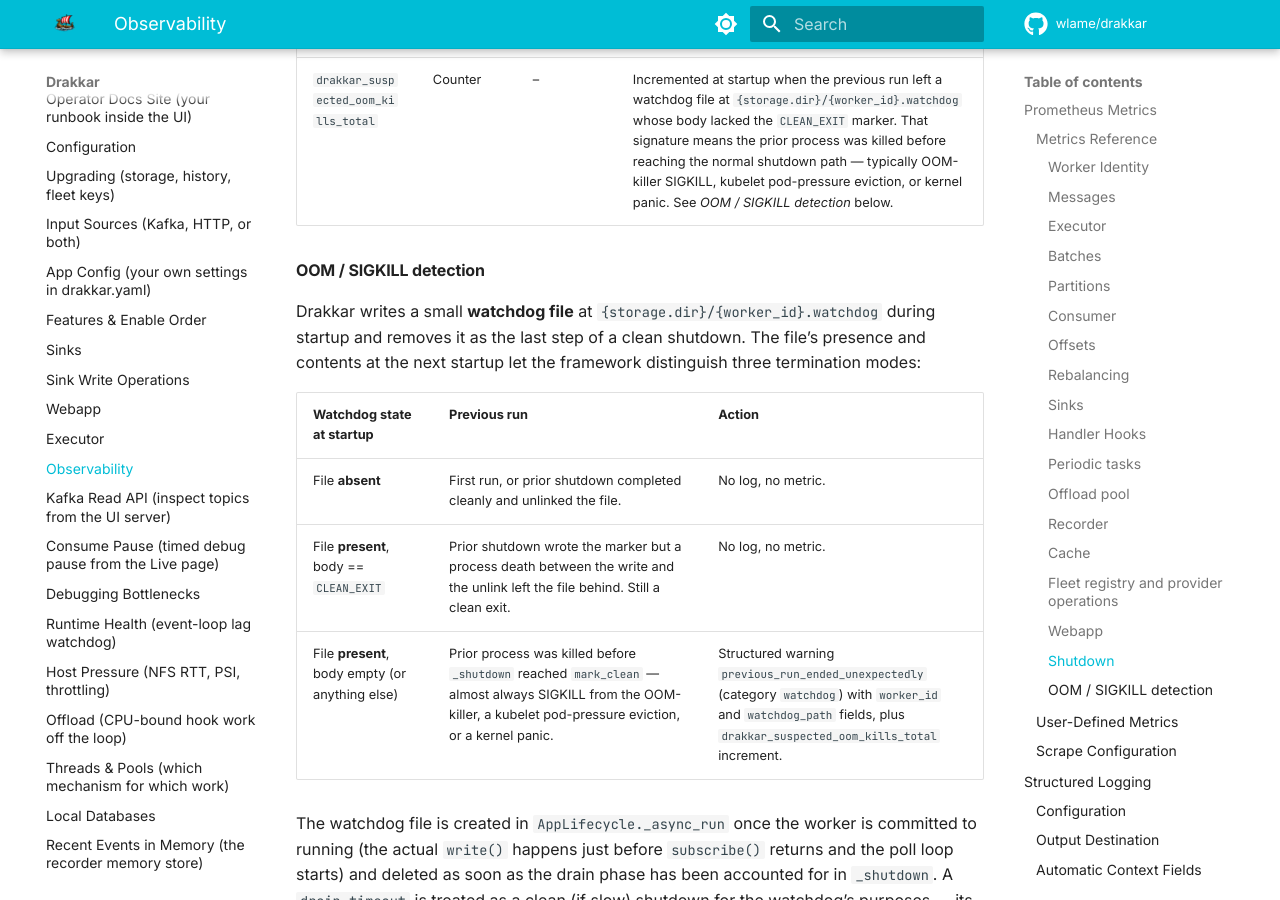
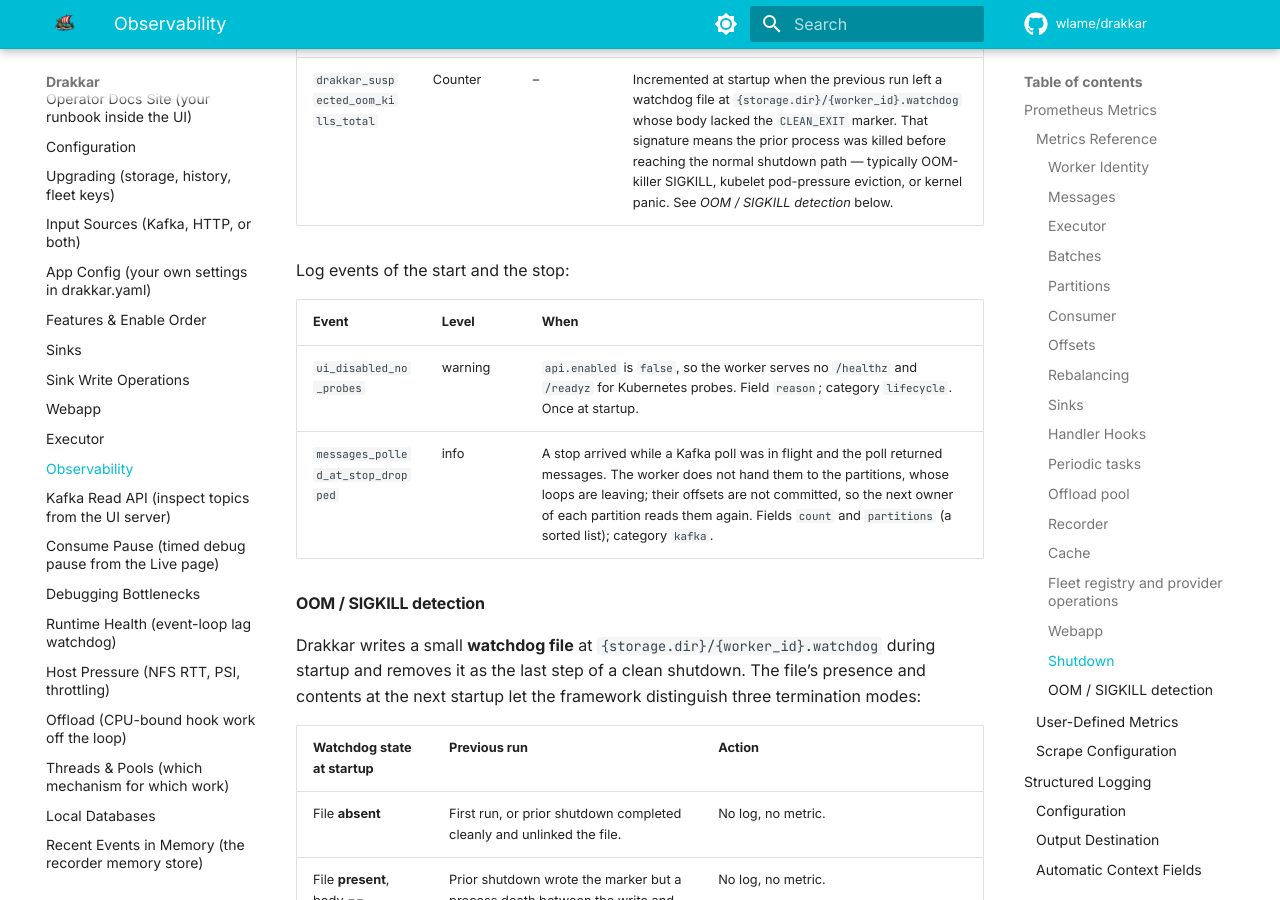
Before and after one commit to wlame/drakkar, an MkDocs documentation site: the page built from docs/observability.md, in a window 1280 px wide and 900 px high, scrolled down 18586 px. Built offline with MkDocs 1.6.1 and Material for MkDocs 9.7.7, drawn with Linux system fonts in a browser that asks for light colours; comment, search, counter and statistics services are not loaded.

Commit message:
Describe the start and stop log events in the observability page.

```diff
--- a/docs/observability.md
+++ b/docs/observability.md
@@ -290,6 +290,13 @@
 | `drakkar_inflight_at_stop` | Gauge | -- | Snapshot at `_shutdown` start: number of in-flight executor subprocesses (`ExecutorPool.active_count`) running user code when shutdown began. Always set, including to `0`. |
 | `drakkar_drain_timeout_hit_total` | Counter | -- | Incremented each time an input source's drain exceeded `executor.drain_timeout` before its in-flight work finished — the Kafka source's partition processors or the HTTP source's in-flight requests. A nonzero rate signals workers being killed mid-flight — either the timeout is too tight or handlers are stuck. |
 | `drakkar_suspected_oom_kills_total` | Counter | -- | Incremented at startup when the previous run left a watchdog file at `{storage.dir}/{worker_id}.watchdog` whose body lacked the `CLEAN_EXIT` marker. That signature means the prior process was killed before reaching the normal shutdown path — typically OOM-killer SIGKILL, kubelet pod-pressure eviction, or kernel panic. See *OOM / SIGKILL detection* below. |
+
+Log events of the start and the stop:
+
+| Event | Level | When |
+|---|---|---|
+| `ui_disabled_no_probes` | warning | `api.enabled` is `false`, so the worker serves no `/healthz` and `/readyz` for Kubernetes probes. Field `reason`; category `lifecycle`. Once at startup. |
+| `messages_polled_at_stop_dropped` | info | A stop arrived while a Kafka poll was in flight and the poll returned messages. The worker does not hand them to the partitions, whose loops are leaving; their offsets are not committed, so the next owner of each partition reads them again. Fields `count` and `partitions` (a sorted list); category `kafka`. |
 
 #### OOM / SIGKILL detection
 
```
